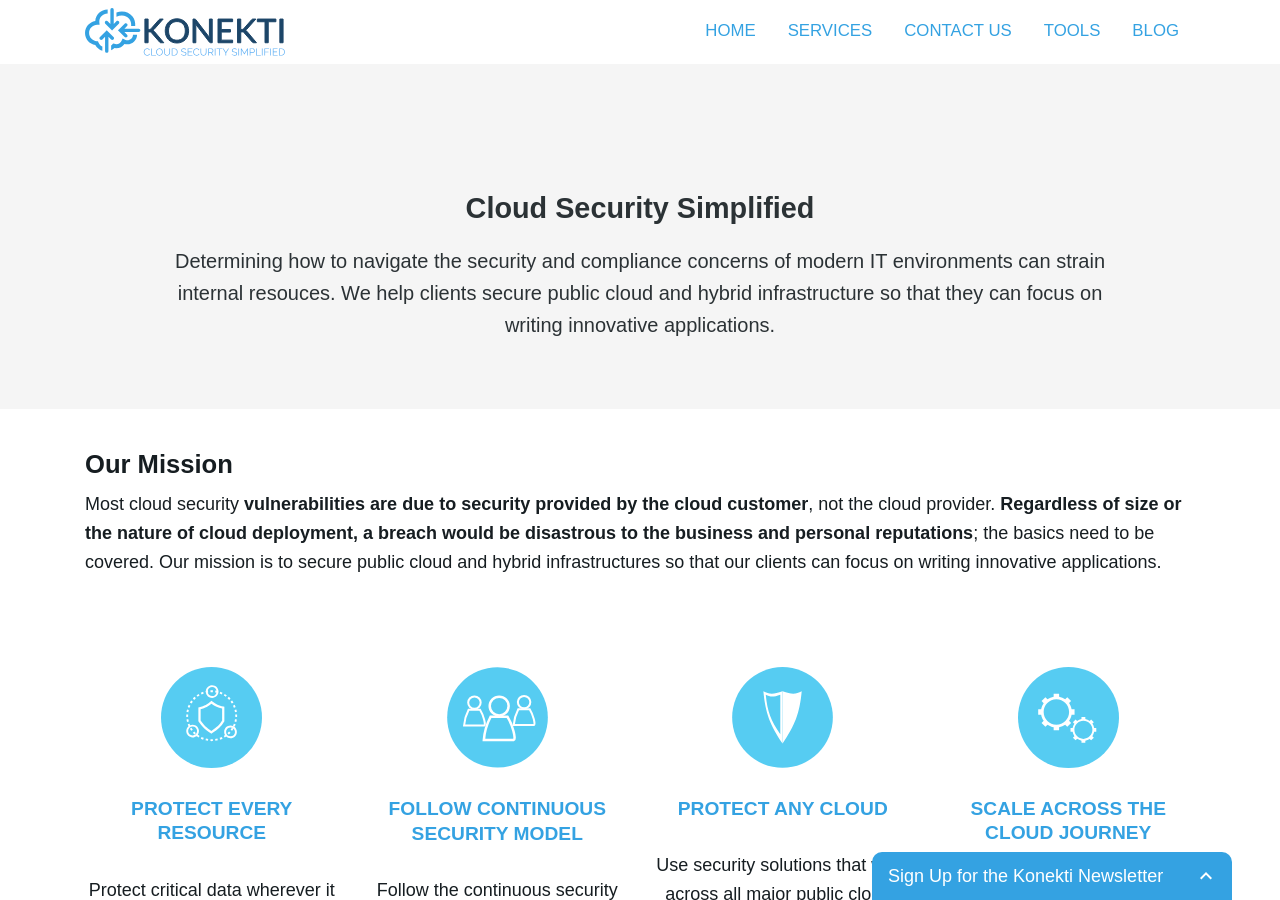
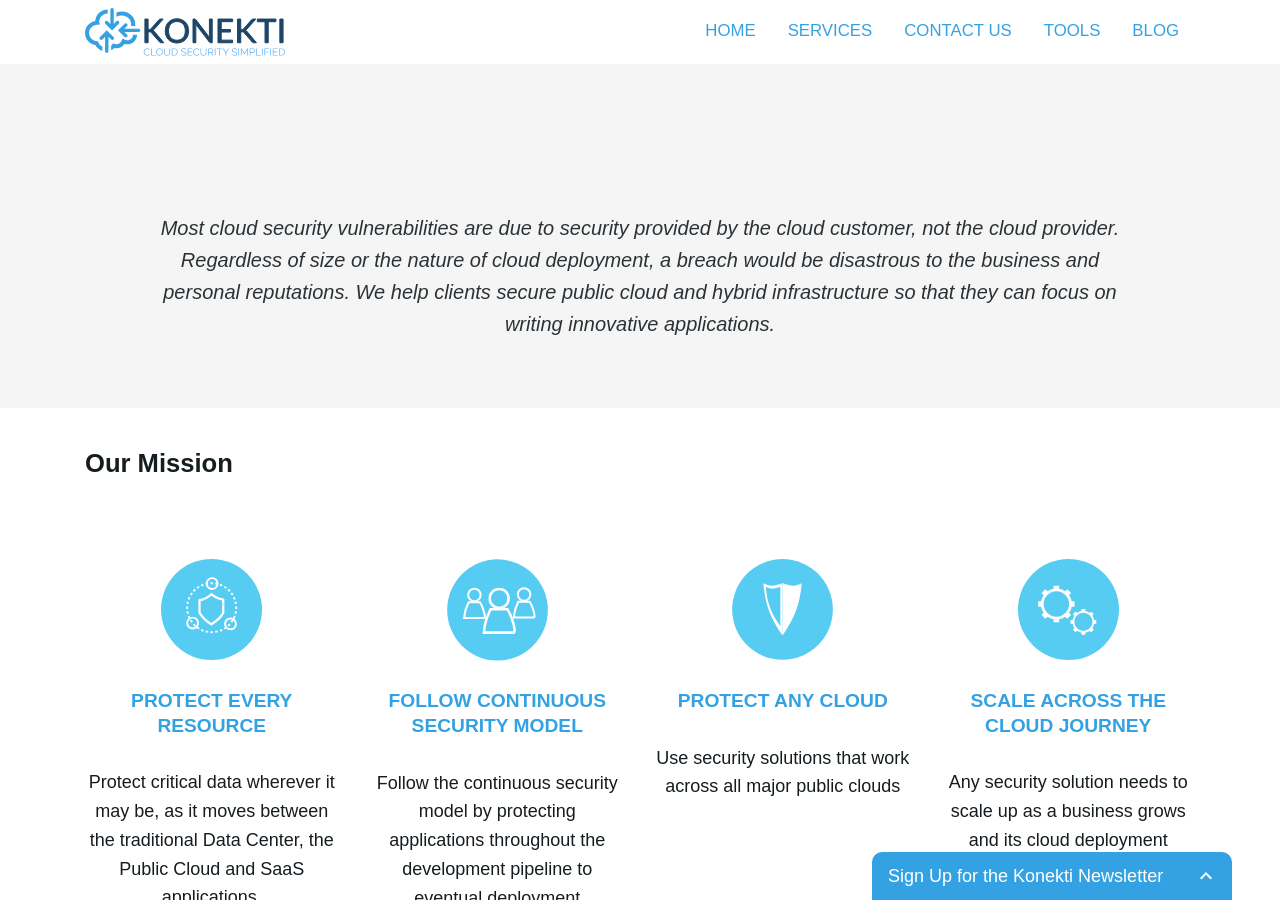
Before and after one commit to konekti/jeffbrl.github.io, a Jekyll site: the page built from _pages/index.md, in a window 1280 px wide and 900 px high. Built offline with Jekyll 4.4.1, drawn with Linux system fonts in a browser that asks for light colours; nearby versions of some CDN libraries.

Commit message:
Change intro text and remove text from Mission section

```diff
--- a/_data/mission.yml
+++ b/_data/mission.yml
@@ -1,7 +1,5 @@
 content: |
   ## Our Mission
-
-  Most cloud security __vulnerabilities are due to security provided by the cloud customer__, not the cloud provider. __Regardless of size or the nature of cloud deployment, a breach would be disastrous to the business and personal reputations__; the basics need to be covered.  Our mission is to secure public cloud and hybrid infrastructures so that our clients can focus on writing innovative applications.
 
 services:
   - icon: icon-1.svg
--- a/_includes/sections/intro.html
+++ b/_includes/sections/intro.html
@@ -1,8 +1,6 @@
 <section class='intro' id='home'>
   <div class = 'container pa'>
-    <h1 class = 'center'>Cloud Security Simplified</h1>
-    <p class = 'mute pb-1 pt-1 center'>Determining how to navigate the security and compliance concerns of modern IT
-environments can strain internal resouces. We help clients secure public cloud and hybrid infrastructure so that
-they can focus on writing innovative applications.</p>
+    <!-- <h1 class = 'center'>Cloud Security Simplified</h1> -->
+    <p class = 'mute pb-1 pt-1 center'><i>Most cloud security vulnerabilities are due to security provided by the cloud customer, not the cloud provider. Regardless of size or the nature of cloud deployment, a breach would be disastrous to the business and personal reputations. We help clients secure public cloud and hybrid infrastructure so that they can focus on writing innovative applications.</i></p>
   </div>
 </section>
```
